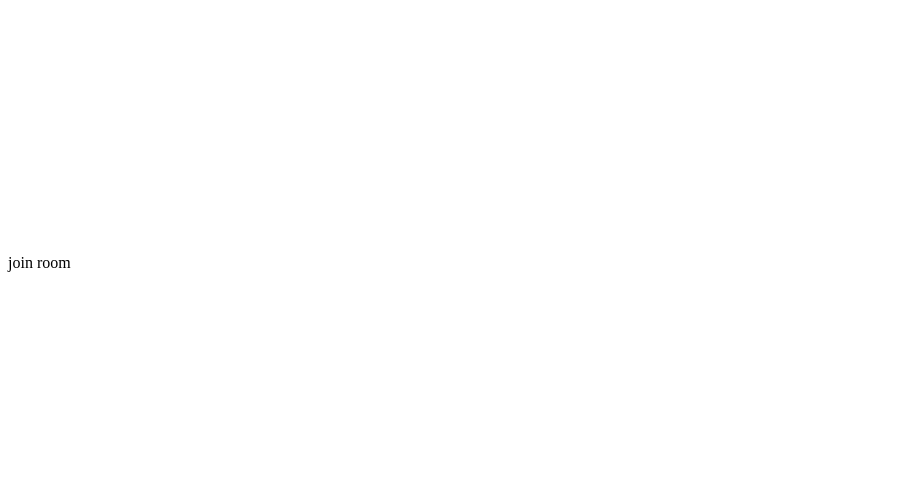
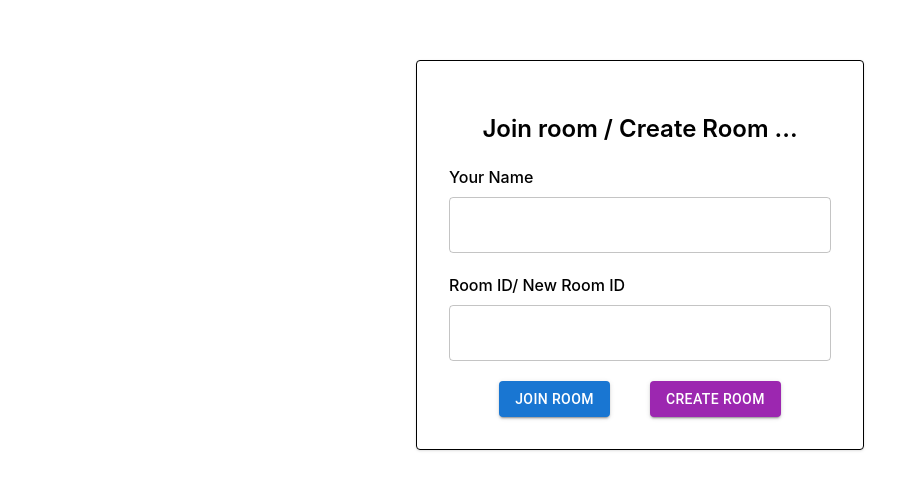
Before and after one commit to hariom-hub/Websockets-Springboot, a React (Vite) app in the folder SpringChat/ChatApp-FrontEnd/: page / in a window 1280 px wide. Shown: the part 145-634 px from the top of the page, without its empty margins (0-919 px from the left). Built offline with nearby package versions, Linux system fonts and the light colour scheme.

Commit message:
Join Room page created, added taiwindcss and material ui

```diff
--- a/SpringChat/ChatApp-FrontEnd/package.json
+++ b/SpringChat/ChatApp-FrontEnd/package.json
@@ -10,8 +10,10 @@
     "preview": "vite preview"
   },
   "dependencies": {
+    "@emotion/react": "^11.14.0",
+    "@emotion/styled": "^11.14.1",
+    "@mui/material": "^9.0.0",
     "@stomp/stompjs": "^7.3.0",
-    "@tailwindcss/postcss": "^4.2.4",
     "@tailwindcss/vite": "^4.2.4",
     "react": "^19.2.5",
     "react-dom": "^19.2.5",
@@ -24,12 +26,10 @@
     "@types/react": "^19.2.14",
     "@types/react-dom": "^19.2.3",
     "@vitejs/plugin-react": "^6.0.1",
-    "autoprefixer": "^10.5.0",
     "eslint": "^10.2.1",
     "eslint-plugin-react-hooks": "^7.1.1",
     "eslint-plugin-react-refresh": "^0.5.2",
     "globals": "^17.5.0",
-    "postcss": "^8.5.14",
     "tailwindcss": "^4.2.4",
     "vite": "^8.0.10"
   }
--- /dev/null
+++ b/SpringChat/ChatApp-FrontEnd/src/components/Chatpage.jsx
@@ -0,0 +1,30 @@
+import React from "react";
+import { Button } from "@mui/material";
+
+const ChatPage = () =>{
+
+    return(
+         <div className="">
+           <header className="flex justify-flexstart ">
+
+            {/* room id div */}
+            <div>
+                a
+            </div>
+            {/* user name div */}
+            <div>
+                b
+            </div>
+            {/* leave room button div */}
+            <div>
+                <Buttoon>hello</Buttoon>
+
+            </div>
+
+           </header>
+
+         </div>
+
+    )
+}
+export default ChatPage
--- a/SpringChat/ChatApp-FrontEnd/src/components/JoinCreateChat.jsx
+++ b/SpringChat/ChatApp-FrontEnd/src/components/JoinCreateChat.jsx
@@ -1,11 +1,48 @@
 import React from "react";
+import { Button } from "@mui/material";
+import {TextField} from "@mui/material";
+
 
 const JoinCreateChat = ()=>{
 
     return (
 
-        <div className="min-h-screen flex items-center justify center bg-black">
-            <p>join room</p>
+        <div className="min-h-screen flex items-center justify-center">
+            <div className="p-8 w-full flex flex-col gap-5 max-w-md rounded  shadow border dark:shadow-gray-900">
+                <div>
+                    <img src="" alt="" />
+                </div>
+                <h1 className="text-2xl font-semibold text-center">
+                    Join room / Create Room ...
+                </h1>
+                {/* name div */}
+                <div className="">
+                    <label htmlFor="name" className="block font-medium mb-2">
+                        Your Name
+                    </label>
+                    <TextField id="outlined-basic" required  fullWidth type="text"/>
+                    {/* <input type="text"  id="name" className="w-full dark:bg-gray-600 px-4 py-2 dark:border-gray-300 rounded-lg focus:outline-none focus:ring-2 focus:ring:blue-500"/> */}
+                </div>
+                {/* room id div */}
+                 <div className="">
+                    <label htmlFor="name" className="block font-medium mb-2">
+                        Room ID/ New Room ID
+                    </label>
+                    {/* <input type="text"  id="name" className="w-full dark:bg-gray-600 px-4 py-2 dark:border-gray-300 rounded-lg focus:outline-none focus:ring-2 focus:ring:blue-500"/> */}
+                    <TextField id="outlined-basic" required fullWidth type="text"/>
+                </div>
+                {/* button */}
+               <div className="flex justify-center gap-10 cursor:pointer;">
+                 <div>
+                    <Button variant="contained" color="primary">
+                        Join Room
+                    </Button>
+                </div>
+                <div>
+                    <Button variant="contained" color="secondary">Create Room</Button>
+                </div>
+               </div>
+            </div>
         </div>
     )
 }
--- a/SpringChat/ChatApp-FrontEnd/src/config/routes.jsx
+++ b/SpringChat/ChatApp-FrontEnd/src/config/routes.jsx
@@ -1,13 +1,14 @@
 import React from "react";
 import App from "../App";
 import { Route,Routes } from "react-router";
+import ChatPage from "../components/Chatpage";
 
 const AppRoutes = () =>{
     return (
 
       <Routes>
       <Route path='/' element = {<App/>} />
-      <Route path='/chat' element = {<h1>Chat page</h1>} />
+      <Route path='/chat' element = {<ChatPage/>} />
       <Route path="/about" element = {<h1>This is the about page</h1>} />
       <Route path="*" element = {<h1>404 Page Not Found</h1>}/>
       </Routes>
--- a/SpringChat/ChatApp-FrontEnd/src/index.css
+++ b/SpringChat/ChatApp-FrontEnd/src/index.css
@@ -1,3 +1,4 @@
+@import "tailwindcss";
 @tailwind base;
 @tailwind components;
 @tailwind utilities;
```
Also changed, not shown: 1 other file (tests, documents, lock files or other folders).
